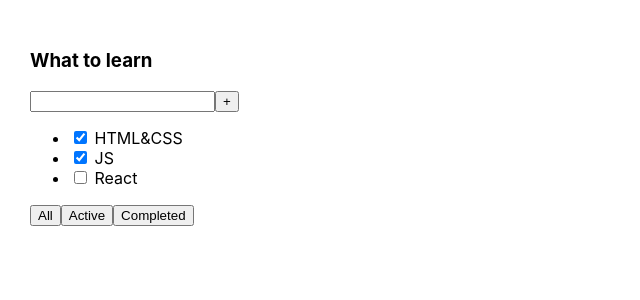
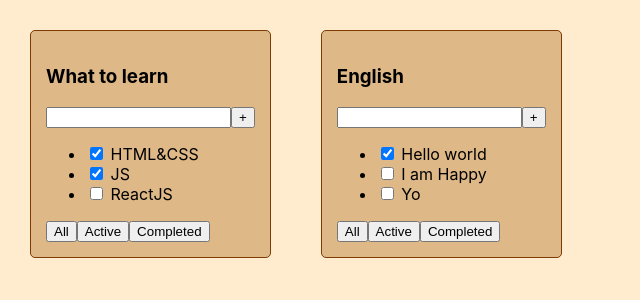
Before and after one commit to PavelNovik/todolist, a React (Create React App) app: page / in a window 1280 px wide. Shown: the top 300 px of the page, without its empty margins (0-640 px from the left). Built offline with nearby package versions, Linux system fonts and the light colour scheme.

Commit message:
Start lesson week01

```diff
--- a/src/App.css
+++ b/src/App.css
@@ -1,8 +1,18 @@
 .App {
   padding: 30px;
   display: flex;
+  background-color: blanchedalmond;
+  height: 100vh;
 }
 
 .App > div {
   margin-right: 50px;
 }
+
+.todolist {
+  border: 1px solid #7e3b04;
+  background-color: burlywood;
+  border-radius: 5px;
+  padding: 15px;
+  height: max-content;
+}
--- a/src/App.tsx
+++ b/src/App.tsx
@@ -1,26 +1,25 @@
 import React from 'react';
 import './App.css';
+import {TaskType, Todolist} from "./Todolist";
 
 function App() {
+const tasks1: Array<TaskType> = [
+    {id: 1, title: "HTML&CSS", isDone: true},
+    {id: 2, title: "JS", isDone: true},
+    {id: 3, title: "ReactJS", isDone: false},
+    {id: 4, title: "CSS", isDone: false},
+    {id: 5, title: "SASS", isDone: true},
+];
+const tasks2: Array<TaskType> = [
+    {id: 6, title: "Hello world", isDone: true},
+    {id: 7, title: "I am Happy", isDone: false},
+    {id: 8, title: "Yo", isDone: false},
+];
     return (
         <div className="App">
-            <div>
-                <h3>What to learn</h3>
-                <div>
-                    <input/>
-                    <button>+</button>
-                </div>
-                <ul>
-                    <li><input type="checkbox" checked={true}/> <span>HTML&CSS</span></li>
-                    <li><input type="checkbox" checked={true}/> <span>JS</span></li>
-                    <li><input type="checkbox" checked={false}/> <span>React</span></li>
-                </ul>
-                <div>
-                    <button>All</button>
-                    <button>Active</button>
-                    <button>Completed</button>
-                </div>
-            </div>
+            <Todolist title={"What to learn"} tasks={tasks1}/>
+            <Todolist title={"English"} tasks={tasks2}/>
+
         </div>
     );
 }
--- /dev/null
+++ b/src/Todolist.tsx
@@ -0,0 +1,35 @@
+import React, {FC} from "react";
+
+export type TaskType = {
+    id: number
+    title: string
+    isDone: boolean
+}
+
+type TodolistPropsType = {
+    title: string
+    tasks: Array<TaskType>
+}
+
+export const Todolist: FC<TodolistPropsType> = ({title, tasks}) => {
+    // const {title: myTitle, tasks} = props
+    return (
+        <div className={"todolist"}>
+            <h3>{title}</h3>
+            <div>
+                <input/>
+                <button>+</button>
+            </div>
+            <ul>
+                <li><input type="checkbox" checked={tasks[0].isDone}/> <span>{tasks[0].title}</span></li>
+                <li><input type="checkbox" checked={tasks[1].isDone}/> <span>{tasks[1].title}</span></li>
+                <li><input type="checkbox" checked={tasks[2].isDone}/> <span>{tasks[2].title}</span></li>
+            </ul>
+            <div>
+                <button>All</button>
+                <button>Active</button>
+                <button>Completed</button>
+            </div>
+        </div>
+    )
+}
--- a/src/index.css
+++ b/src/index.css
@@ -1,3 +1,8 @@
+* {
+  box-sizing: border-box;
+
+}
+
 body {
   margin: 0;
   font-family: -apple-system, BlinkMacSystemFont, 'Segoe UI', 'Roboto', 'Oxygen',
```
